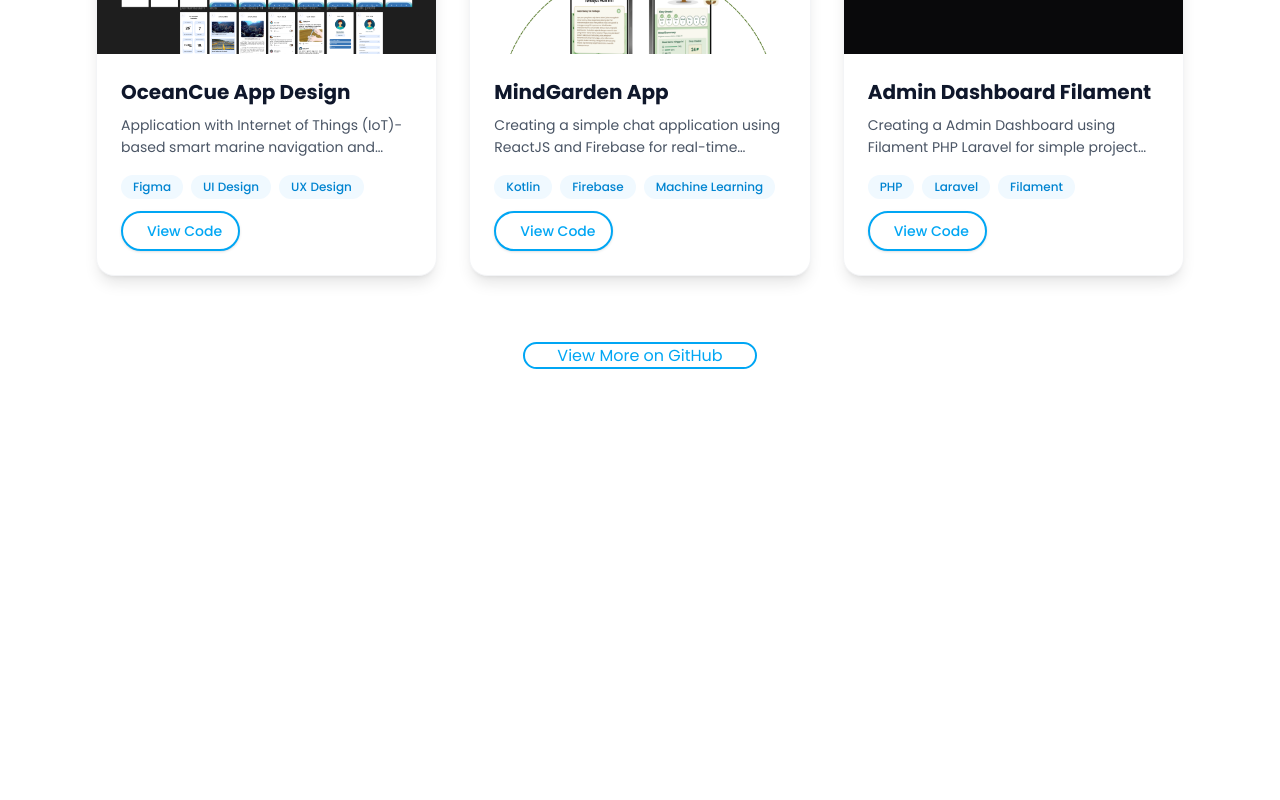
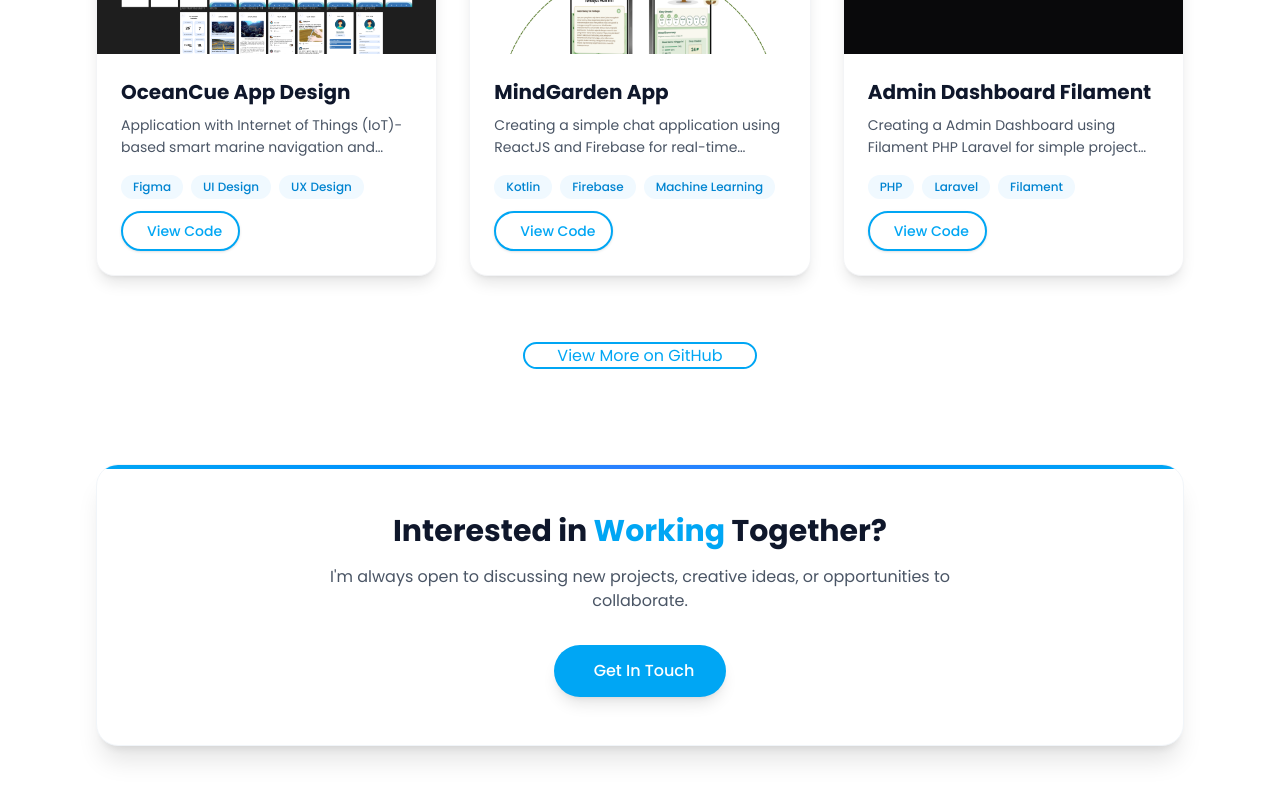
Before and after one commit to atzulf/next-portfolio, a Next.js app: page /project in a window 1280 px wide. Shown: the part 1940-2740 px from the top of the page. Before the commit the page ends 2388 px from the top, so only its background shows below. Built offline with nearby package versions, Linux system fonts and the light colour scheme.

Commit message:
feat(project): add a new section to encourage collaboration with a contact call-to-action

```diff
--- a/app/project/Project.tsx
+++ b/app/project/Project.tsx
@@ -211,6 +211,29 @@ const Project = () => {
           </motion.a>
         </motion.div>
 
+        <motion.div
+          initial={{ opacity: 0, y: 30 }}
+          whileInView={{ opacity: 1, y: 0 }}
+          viewport={{ once: true }}
+          transition={{ delay: 0.2, duration: 0.5 }}
+          className="text-center mt-24 bg-white dark:bg-slate-800 p-8 md:p-12 rounded-3xl shadow-xl border border-slate-100 dark:border-slate-700 relative overflow-hidden"
+        >
+          <div className="absolute top-0 left-0 w-full h-1 bg-linear-to-r from-sky-500 via-blue-500 to-sky-500"></div>
+
+          <h3 className="text-2xl md:text-3xl font-bold text-slate-900 dark:text-white mb-4 relative z-10">
+            Interested in <span className="text-sky-500">Working</span> Together?
+          </h3>
+          <p className="text-gray-600 dark:text-gray-400 mb-8 max-w-2xl mx-auto relative z-10">
+            I&apos;m always open to discussing new projects, creative ideas, or opportunities to collaborate.
+          </p>
+          <a
+            href="/contact"
+            className="inline-flex items-center gap-2 bg-sky-500 hover:bg-sky-600 text-white font-medium px-8 py-3.5 rounded-full transition-all shadow-lg hover:shadow-sky-500/30 hover:-translate-y-1 relative z-10"
+          >
+            <i className="ri-mail-send-line text-lg"></i> Get In Touch
+          </a>
+        </motion.div>
+
       </div>
     </div>
   );
```
